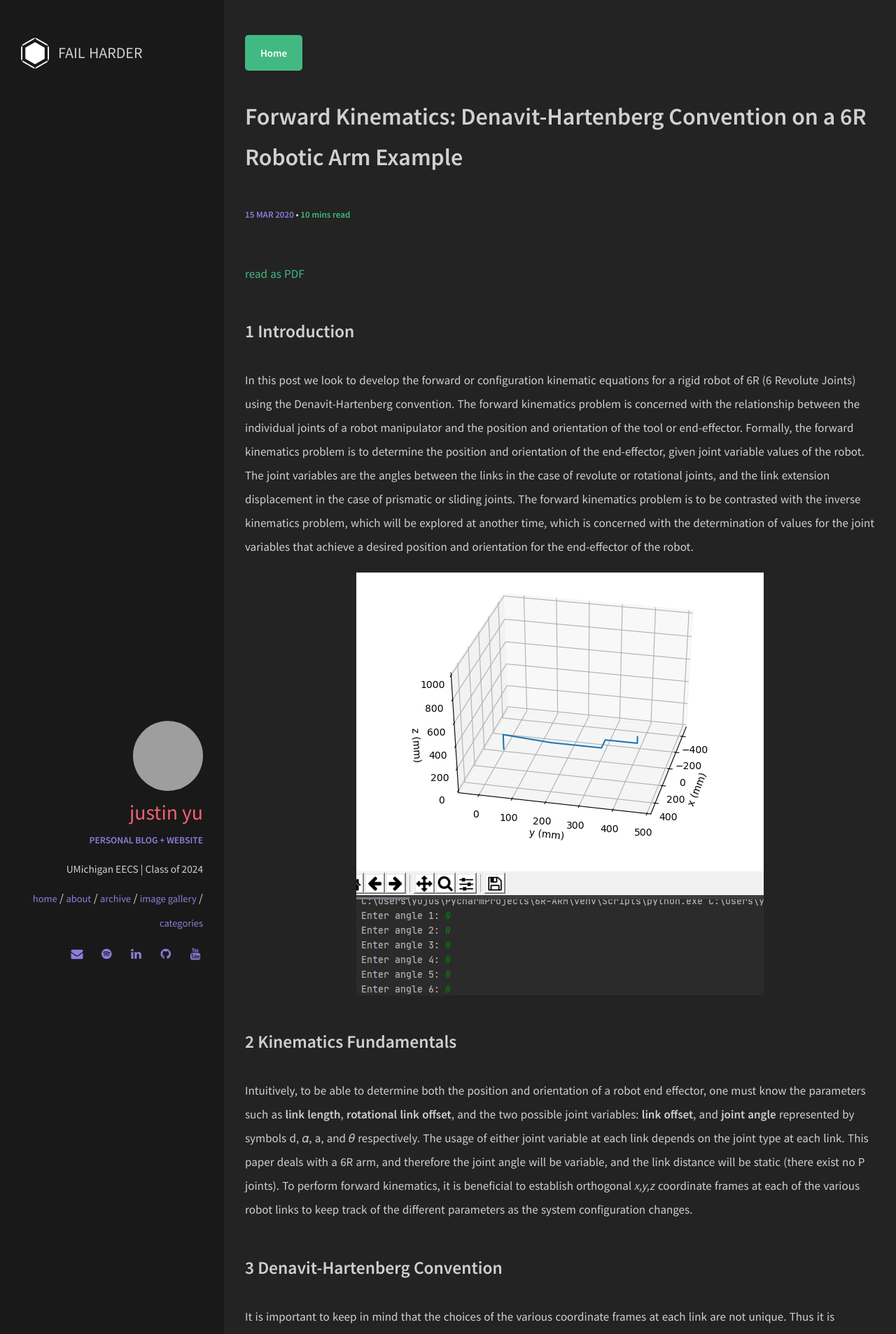
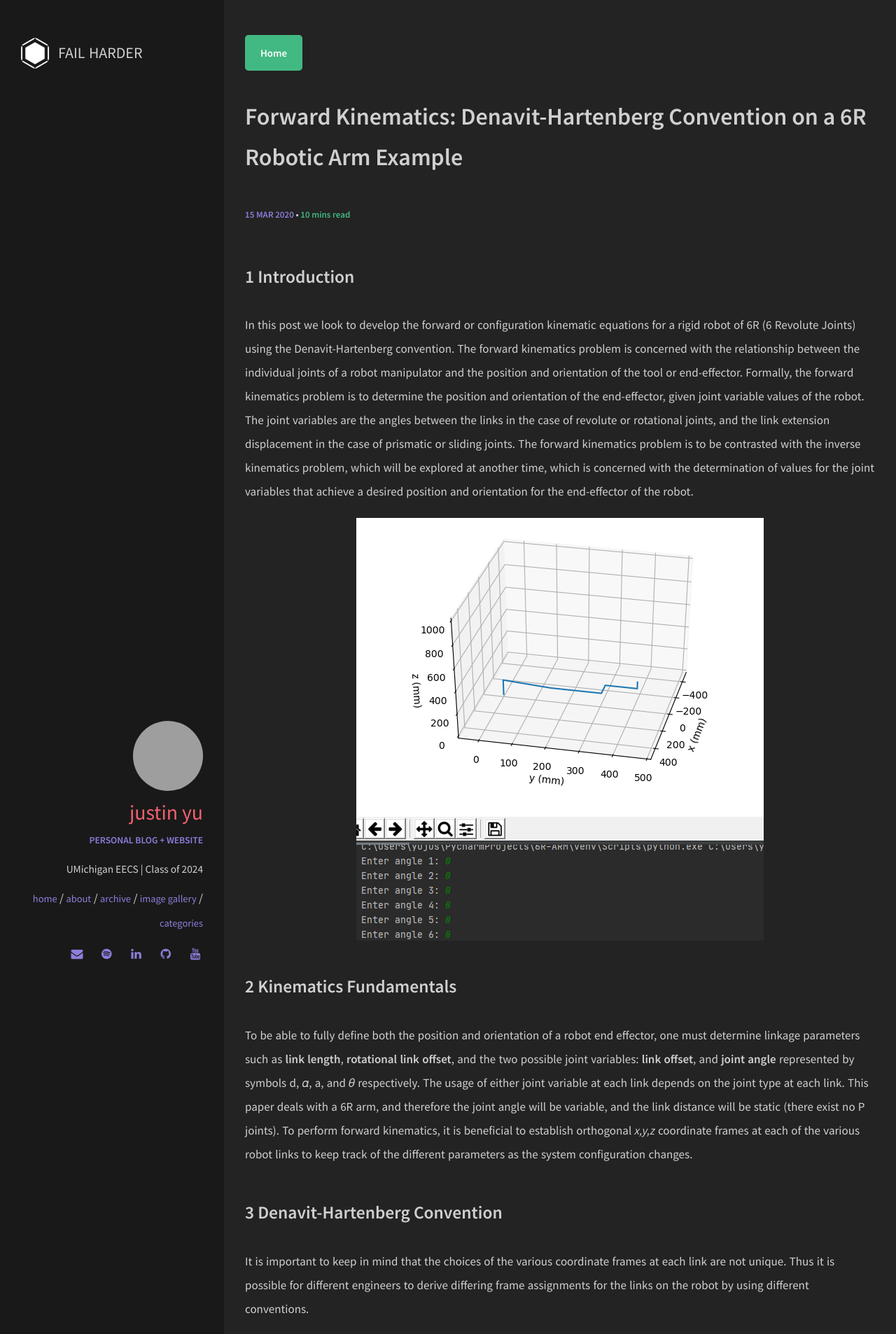
Before and after one commit to uynitsuj/uynitsuj.github.io, a Jekyll site: the page built from _posts/2020-03-15-forward-kinematics-denavit-hartenberg-convention-on-a-6r-robotic-arm-example .md, in a window 1280 px wide. Shown: the top 1906 px of the page at 70% size. Built offline with Jekyll 4.4.1, drawn with Linux system fonts in a browser that asks for light colours; formulas are drawn with MathJax 3; some of the changed text lies outside the part shown.

Commit message:
Update 2020-03-15-forward-kinematics-denavit-hartenberg-convention-on-a-6r-robotic-arm-example .md

```diff
--- a/_posts/2020-03-15-forward-kinematics-denavit-hartenberg-convention-on-a-6r-robotic-arm-example .md
+++ b/_posts/2020-03-15-forward-kinematics-denavit-hartenberg-convention-on-a-6r-robotic-arm-example .md
@@ -5,9 +5,6 @@ excerpt: "Development of the forward or configuration kinematic equations for a
 categories: [projects]
 image: Annotation 2020-05-17 173422.png
 ---
-
-[read as PDF](/pdf/FORWARD KINEMATICS DH Convention on a 6R Robot Arm.pdf)
-
 
 ### 1 Introduction
 
@@ -17,7 +14,7 @@ In this post we look to develop the forward or configuration kinematic equations
 
 ### 2 Kinematics Fundamentals
 
-Intuitively, to be able to determine both the position and orientation of a robot end effector, one must know the parameters such as **link length**, **rotational link offset**, and the two possible joint variables: **link offset**, and **joint angle** represented by symbols d, 𝛼, a, and 𝜃 respectively.  The usage of either joint variable at each link depends on the joint type at each link. This paper deals with a 6R arm, and therefore the joint angle will be variable, and the link distance will be static (there exist no P joints). To perform forward kinematics, it is beneficial to establish orthogonal *x,y,z* coordinate frames at each of the various robot links to keep track of the different parameters as the system configuration changes.
+To be able to fully define both the position and orientation of a robot end effector, one must determine linkage parameters such as **link length**, **rotational link offset**, and the two possible joint variables: **link offset**, and **joint angle** represented by symbols d, 𝛼, a, and 𝜃 respectively. The usage of either joint variable at each link depends on the joint type at each link. This paper deals with a 6R arm, and therefore the joint angle will be variable, and the link distance will be static (there exist no P joints). To perform forward kinematics, it is beneficial to establish orthogonal *x,y,z* coordinate frames at each of the various robot links to keep track of the different parameters as the system configuration changes.
 
 ### 3 Denavit-Hartenberg Convention
 It is important to keep in mind that the choices of the various coordinate frames at each link are not unique. Thus it is possible for different engineers to derive differing frame assignments for the links on the robot by using different conventions.
```
